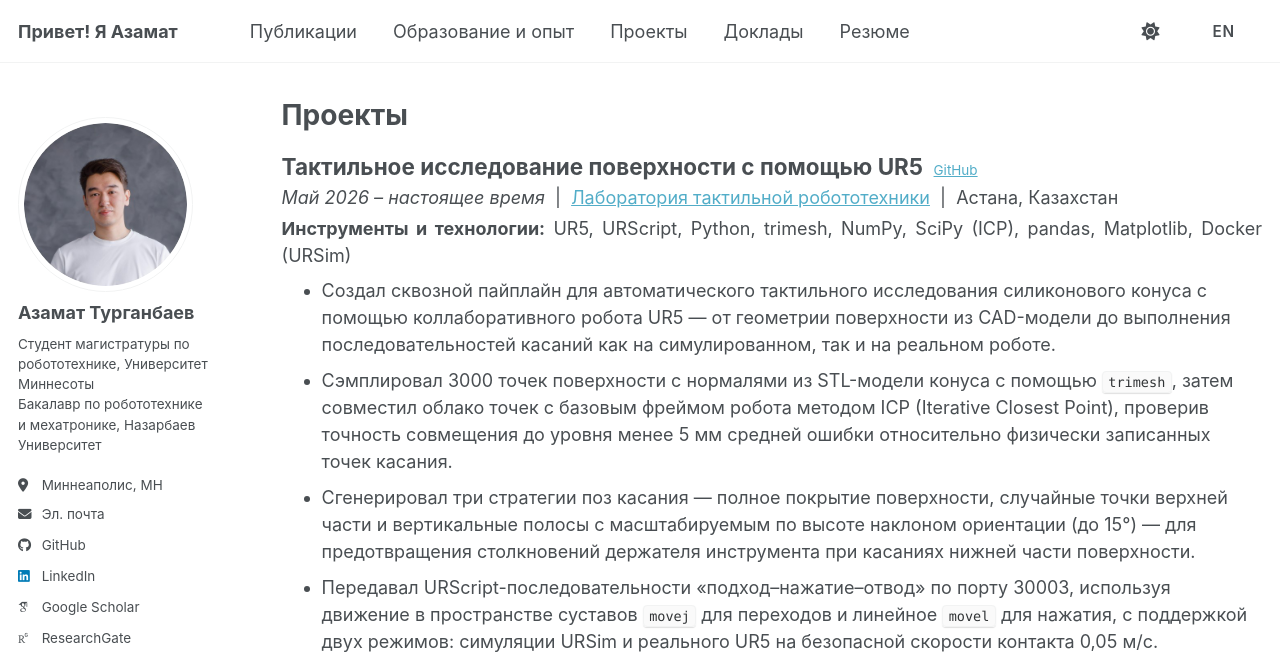
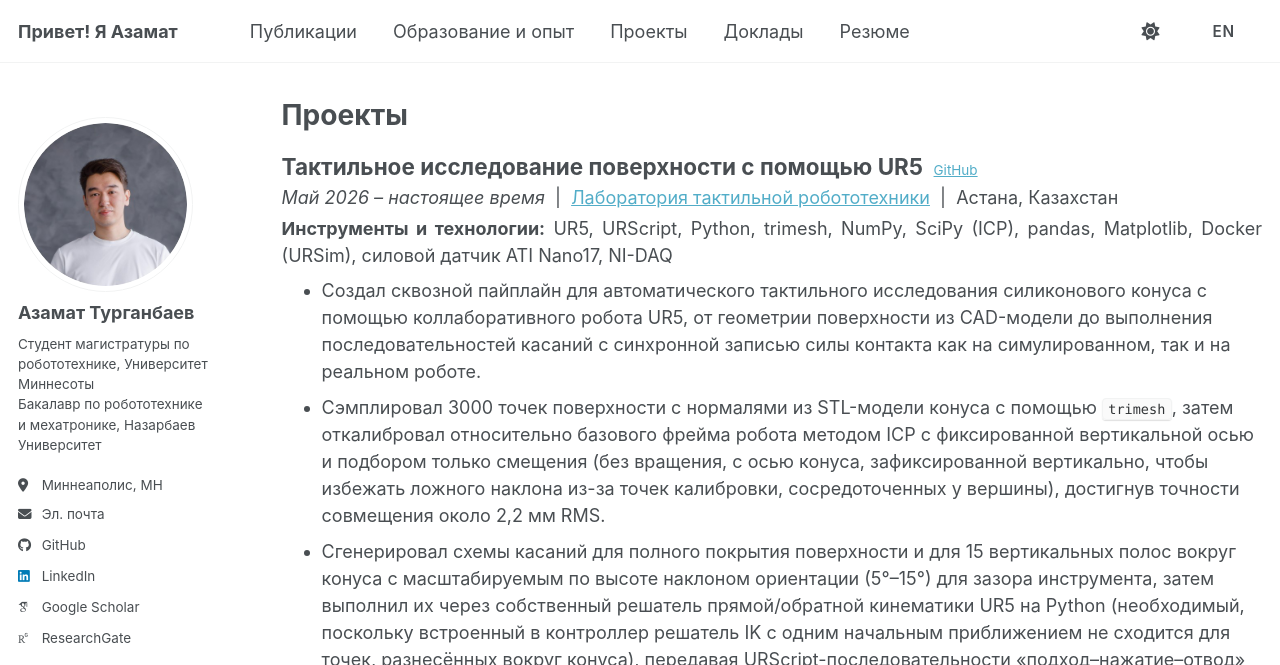
Before and after one commit to aturganbayev/aturganbayev-website-old, a Jekyll site: the page built from _pages/ru/projects.md, in a window 1280 px wide and 1400 px high. Shown: the top 665 px of the window. Built offline with Jekyll 4.4.1, drawn with Linux system fonts in a browser that asks for light colours; some web fonts are replaced; a script bundle is joined from its source files by our own code; library files that are not in the unit come from our copies; some of the changed text lies outside the part shown; grey boxes are pictures that could not be loaded.

Commit message:
updated tactile project and experience

```diff
--- a/_pages/ru/projects.md
+++ b/_pages/ru/projects.md
@@ -1,7 +1,7 @@
 ---
 layout: archive
 title: "Проекты"
-description: "Проекты Азамата Турганбаева по робототехнике — тактильное исследование поверхности UR5, автоматизированная сборка, навигация TurtleBot3 и реабилитационный экзоскелет плечевого сустава с 5 степенями свободы."
+description: "Проекты Азамата Турганбаева по робототехнике: тактильное исследование поверхности UR5, автоматизированная сборка, навигация TurtleBot3 и реабилитационный экзоскелет плечевого сустава с 5 степенями свободы."
 permalink: /ru/projects/
 author_profile: true
 lang: ru
@@ -63,13 +63,13 @@ lang: ru
   <em>Май 2026 – настоящее время</em> &nbsp;|&nbsp; <a href="https://tact.nu.edu.kz/">Лаборатория тактильной робототехники</a> &nbsp;|&nbsp; Астана, Казахстан
 </p>
 <p style="margin-top: 0; margin-bottom: 8px;">
-  <strong>Инструменты и технологии:</strong> UR5, URScript, Python, trimesh, NumPy, SciPy (ICP), pandas, Matplotlib, Docker (URSim)
+  <strong>Инструменты и технологии:</strong> UR5, URScript, Python, trimesh, NumPy, SciPy (ICP), pandas, Matplotlib, Docker (URSim), силовой датчик ATI Nano17, NI-DAQ
 </p>
 <ul style="margin-top: 0; margin-bottom: 8px;">
-  <li>Создал сквозной пайплайн для автоматического тактильного исследования силиконового конуса с помощью коллаборативного робота UR5 — от геометрии поверхности из CAD-модели до выполнения последовательностей касаний как на симулированном, так и на реальном роботе.</li>
-  <li>Сэмплировал 3000 точек поверхности с нормалями из STL-модели конуса с помощью <code>trimesh</code>, затем совместил облако точек с базовым фреймом робота методом ICP (Iterative Closest Point), проверив точность совмещения до уровня менее 5&nbsp;мм средней ошибки относительно физически записанных точек касания.</li>
-  <li>Сгенерировал три стратегии поз касания — полное покрытие поверхности, случайные точки верхней части и вертикальные полосы с масштабируемым по высоте наклоном ориентации (до 15°) — для предотвращения столкновений держателя инструмента при касаниях нижней части поверхности.</li>
-  <li>Передавал URScript-последовательности «подход–нажатие–отвод» по порту 30003, используя движение в пространстве суставов <code>movej</code> для переходов и линейное <code>movel</code> для нажатия, с поддержкой двух режимов: симуляции URSim и реального UR5 на безопасной скорости контакта 0,05&nbsp;м/с.</li>
+  <li>Создал сквозной пайплайн для автоматического тактильного исследования силиконового конуса с помощью коллаборативного робота UR5, от геометрии поверхности из CAD-модели до выполнения последовательностей касаний с синхронной записью силы контакта как на симулированном, так и на реальном роботе.</li>
+  <li>Сэмплировал 3000 точек поверхности с нормалями из STL-модели конуса с помощью <code>trimesh</code>, затем откалибровал относительно базового фрейма робота методом ICP с фиксированной вертикальной осью и подбором только смещения (без вращения, с осью конуса, зафиксированной вертикально, чтобы избежать ложного наклона из-за точек калибровки, сосредоточенных у вершины), достигнув точности совмещения около 2,2&nbsp;мм RMS.</li>
+  <li>Сгенерировал схемы касаний для полного покрытия поверхности и для 15 вертикальных полос вокруг конуса с масштабируемым по высоте наклоном ориентации (5°–15°) для зазора инструмента, затем выполнил их через собственный решатель прямой/обратной кинематики UR5 на Python (необходимый, поскольку встроенный в контроллер решатель IK с одним начальным приближением не сходится для точек, разнесённых вокруг конуса), передавая URScript-последовательности «подход–нажатие–отвод» по сырому TCP-сокету.</li>
+  <li>Синхронизировал показания силы ATI Nano17 с потоком TCP-поз UR5 в реальном времени через NI-DAQ, автоматически определяя каждое нажатие и записывая его пиковую силу и позу для последующего анализа.</li>
 </ul>
 <div style="margin-top: 10px;">
   <iframe width="720" height="405" src="https://www.youtube.com/embed/ED0S0Vk0w-s" title="Tactile Surface Exploration with UR5" frameborder="0" allow="accelerometer; autoplay; clipboard-write; encrypted-media; gyroscope; picture-in-picture" allowfullscreen style="max-width: 100%;"></iframe>
@@ -90,7 +90,7 @@ lang: ru
   <li>Запрограммировал коллаборативного робота UR5 через Python API RoboDK для автономной сборки трёхкомпонентного фонарика (корпус, батарея, торцевая крышка) без участия человека.</li>
   <li>Определил 15 декартовых целевых поз для операций захвата, перемещения и вставки компонентов; использовал движение в пространстве суставов для быстрых переходов и линейное декартово движение вблизи точек контакта для предотвращения столкновений.</li>
   <li>Реализовал многоходовую процедуру предварительного завинчивания с последующим финальным затягиванием с контролем момента, скоординированную с пневматическим патроном и оптическим датчиком для надёжной фиксации деталей.</li>
-  <li>Вся последовательность сборки выполнена за 1 минуту 39 секунд — в рамках требования в 110 секунд.</li>
+  <li>Вся последовательность сборки выполнена за 1 минуту 39 секунд, в рамках требования в 110 секунд.</li>
 </ul>
 <div style="margin-top: 10px;">
   <iframe width="720" height="405" src="https://www.youtube.com/embed/OAarKcr0SdI" title="UR5 Flashlight Assembly" frameborder="0" allow="accelerometer; autoplay; clipboard-write; encrypted-media; gyroscope; picture-in-picture" allowfullscreen style="max-width: 100%;"></iframe>
@@ -129,7 +129,7 @@ lang: ru
   <strong>Инструменты и технологии:</strong> САПР, 3D-печать, проектирование четырёхзвенных механизмов, кабельно-приводные параллельные механизмы, механическое прототипирование
 </p>
 <ul style="margin-top: 0; margin-bottom: 8px;">
-  <li>Спроектировал и собрал 5-DOF гибридный роботизированный экзоскелет плечевого сустава — комбинацию 2-DOF вращательного четырёхзвенного механизма и 3-DOF кабельно-приводного параллельного механизма — обеспечивающий движения плеча в полном диапазоне с сохранением выравнивания с центром вращения плечелопаточного сустава.</li>
+  <li>Спроектировал и собрал 5-DOF гибридный роботизированный экзоскелет плечевого сустава, комбинацию 2-DOF вращательного четырёхзвенного механизма и 3-DOF кабельно-приводного параллельного механизма, обеспечивающий движения плеча в полном диапазоне с сохранением выравнивания с центром вращения плечелопаточного сустава.</li>
   <li>Разработал 3D-печатные миниатюрные модели прототипа для проверки сопряжения механизма с человеком перед масштабированием до полноразмерного устройства.</li>
   <li>Создал полностью собранный носимый экзоскелет для интенсивных задачно-специфичных упражнений пациентов после инсульта, объединив механическое проектирование с клиническими требованиями реабилитации.</li>
   <li>Работа началась как дипломный проект бакалавриата в Назарбаев Университете и была расширена до полнофункционального устройства в Центре передовых исследований в области медицинской робототехники (CEMRR).</li>
```
Also changed, not shown: _pages/experience.md (+3 -3 lines), _pages/projects.md (+8 -8 lines), _pages/ru/experience.md (+3 -3 lines).
